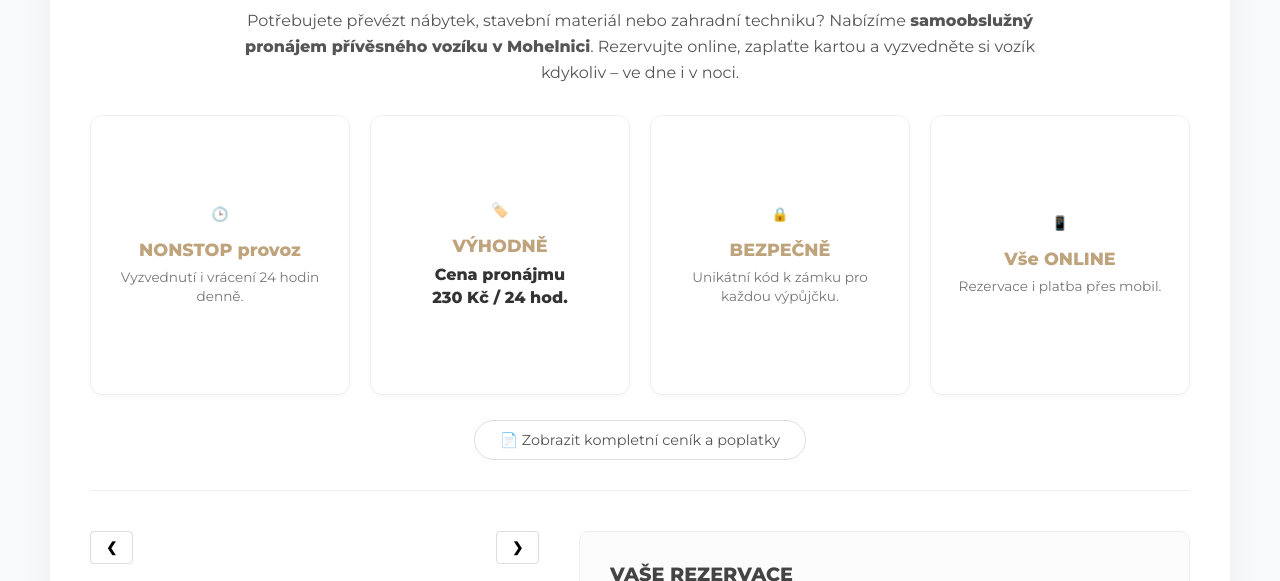
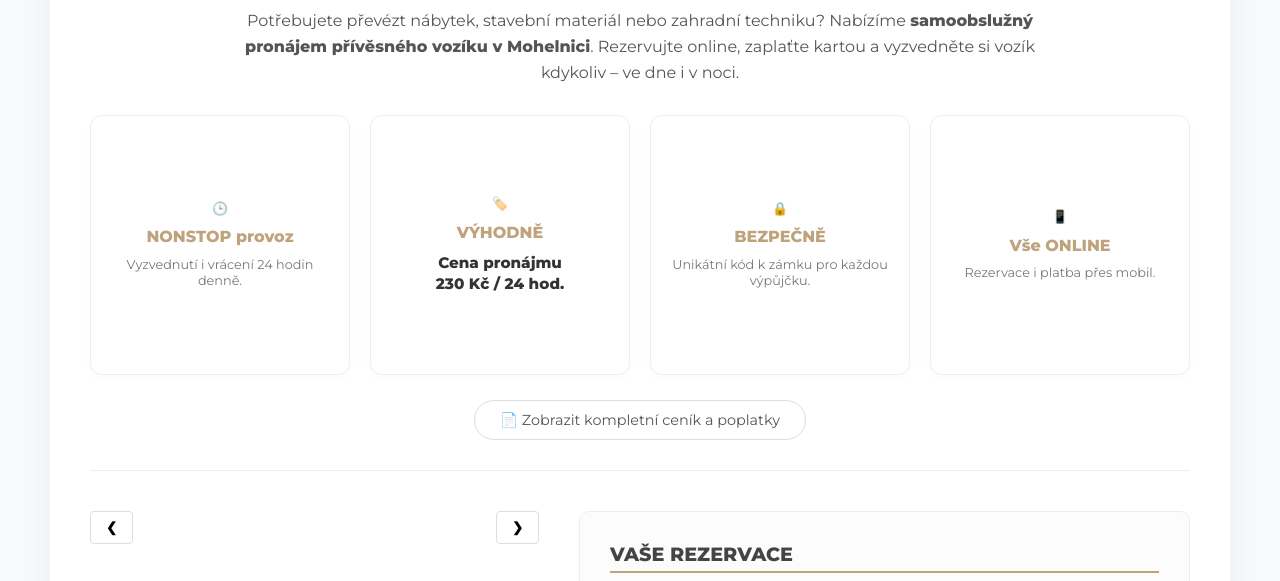
Before and after one commit to mhusicka/booking-app, a website: page booking-app/public/index.html in a window 1280 px wide. Shown: the part 142-723 px from the top of the page. Drawn offline with Linux system fonts and the light colour scheme; no server answers.

Commit message:
Update style.css

```diff
--- a/booking-app/public/style.css
+++ b/booking-app/public/style.css
@@ -1,61 +1,89 @@
-/* ZÁKLAD */
+/* 1. ZÁKLAD */
 body { font-family: 'Montserrat', sans-serif; background: #f8f9fa; color: #333; margin: 0; padding: 20px; }
 .main-container { max-width: 1100px; margin: 0 auto; background: white; padding: 40px; border-radius: 8px; box-shadow: 0 10px 30px rgba(0,0,0,0.05); }
 
 h1 { text-align: center; text-transform: uppercase; letter-spacing: 2px; margin-bottom: 30px; font-weight: 800; color: #333; }
 h2 { font-size: 1.2rem; border-bottom: 2px solid #bfa37c; padding-bottom: 5px; text-transform: uppercase; margin-top: 0; color: #444; }
 
-/* HORNÍ OKNA - Velké ikony */
+/* 2. HORNÍ OKNA (Oprava ikon a zarovnání) */
 .about-section { text-align: center; margin-bottom: 40px; border-bottom: 1px solid #eee; padding-bottom: 30px; }
 .about-section p { max-width: 800px; margin: 0 auto 30px; line-height: 1.6; color: #555; }
-.features-grid { display: grid; grid-template-columns: repeat(auto-fit, minmax(180px, 1fr)); gap: 20px; margin-bottom: 20px; }
+
+.features-grid {
+    display: grid;
+    grid-template-columns: repeat(auto-fit, minmax(180px, 1fr));
+    gap: 20px;
+    margin-bottom: 20px;
+}
 
 .feature-item {
     background: #fff;
     border: 1px solid #eee;
-    padding: 25px 15px;
+    padding: 20px;           /* Menší padding aby se obsah vešel */
     border-radius: 12px;
     display: flex;
     flex-direction: column;
-    justify-content: center;
-    align-items: center;
-    aspect-ratio: 1 / 1;
+    justify-content: center; /* Vertikální centrování */
+    align-items: center;     /* Horizontální centrování */
+    aspect-ratio: 1 / 1;     /* Drží čtverec */
     transition: transform 0.2s, box-shadow 0.2s;
     box-shadow: 0 4px 10px rgba(0,0,0,0.02);
+    gap: 10px;               /* Mezera mezi ikonou a textem */
 }
 .feature-item:hover { transform: translateY(-5px); border-color: #bfa37c; box-shadow: 0 8px 15px rgba(0,0,0,0.05); }
 
-/* OPRAVA: Velké ikony */
-.feature-icon { font-size: 3.5rem; margin-bottom: 15px; display: block; }
-.feature-item strong { display: block; color: #bfa37c; font-size: 1.1rem; margin-bottom: 8px; }
-.feature-item span { font-size: 0.85rem; color: #777; line-height: 1.4; }
-.feature-item.price-item .price-val { color: #333; font-weight: bold; font-size: 1rem; line-height: 1.4; }
+/* OPRAVENÉ IKONY - Tak akorát */
+.feature-icon {
+    font-size: 2.8rem;       /* Zmenšeno z 3.5rem */
+    line-height: 1;
+    display: block;
+    margin: 0;               /* Mezery řeší 'gap' v rodiči */
+}
+
+.feature-item strong {
+    display: block;
+    color: #bfa37c;
+    font-size: 1rem;
+    line-height: 1.2;
+    margin: 0;
+}
+
+.feature-item span {
+    font-size: 0.8rem;
+    color: #777;
+    line-height: 1.3;
+}
+
+.feature-item.price-item .price-val {
+    color: #333;
+    font-weight: bold;
+    font-size: 0.95rem;
+    line-height: 1.4;
+}
 
 .btn-outline { display: inline-block; padding: 10px 25px; border: 1px solid #ddd; border-radius: 30px; text-decoration: none; color: #555; font-size: 0.9rem; transition: 0.3s; background: white; }
 .btn-outline:hover { border-color: #bfa37c; color: #bfa37c; }
 
-/* LAYOUT 40/60 */
+/* 3. LAYOUT (Kalendář a Formulář) */
 .content-wrapper { display: flex; gap: 40px; flex-wrap: wrap; align-items: flex-start; }
 .calendar-section { flex: 0.9; min-width: 320px; }
 #booking-form { flex: 1.1; min-width: 340px; background: #fcfcfc; border: 1px solid #eee; padding: 30px; border-radius: 10px; }
 
-/* KALENDÁŘ - Oprava hoveru */
+/* KALENDÁŘ */
 .controls { display: flex; justify-content: space-between; align-items: center; margin-bottom: 20px; }
 .nav-btn { background: white; border: 1px solid #ddd; padding: 8px 15px; cursor: pointer; border-radius: 4px; font-weight: bold; }
 .days-grid { display: grid; grid-template-columns: repeat(7, 1fr); gap: 6px; }
 
 .day { padding: 15px 5px; text-align: center; background: white; border: 1px solid #eee; cursor: pointer; border-radius: 4px; font-size: 0.9rem; transition: background-color 0.2s; }
+.weekday { font-weight: bold; color: #888; font-size: 0.8rem; padding-bottom: 10px; text-align: center; }
 
-/* HOVER EFEKTY */
+/* Hover a stavy */
 .day:hover:not(.booked):not(.past) { background-color: #f0f0f0; border-color: #ccc; }
+.day.booked { background: #f0f0f0; color: #ccc; cursor: not-allowed; text-decoration: line-through; }
+.day.past { background: #fcfcfc; color: #eee; cursor: default; }
 .day.range-start, .day.range-end { background: #bfa37c !important; color: white; border-color: #bfa37c; }
 .day.range { background: #fdf5e8; }
-/* Třída pro JS hover range */
 .day.hover-range { background-color: #fdf5e8; border-color: #f3e9d9; }
-
-.day.booked { background: #f0f0f0; color: #ccc; cursor: not-allowed; text-decoration: line-through; }
-.day.past { background: #fcfcfc; color: #eee; cursor: default; }
-.weekday { font-weight: bold; color: #888; font-size: 0.8rem; padding-bottom: 10px; text-align: center; }
 
 #legend { display: flex; gap: 20px; justify-content: center; margin-top: 20px; font-size: 0.8rem; }
 .legend-item { display: flex; align-items: center; gap: 8px; }
@@ -81,12 +109,12 @@ input { width: 100%; padding: 12px; border: 1px solid #ddd; border-radius: 6px;
 .btn-pay:hover:not(:disabled) { background: #bfa37c; }
 .btn-pay:disabled { background: #ccc; cursor: not-allowed; }
 
-/* OPRAVA CHECKBOXU */
+/* Checkbox */
 .terms-row { margin-top: 20px; font-size: 0.8rem; display: flex; align-items: flex-start; gap: 10px; line-height: 1.5; color: #666; }
 .terms-row input { width: 18px; height: 18px; margin-top: 2px; cursor: pointer; }
 .terms-row label { cursor: pointer; font-weight: normal; margin: 0; }
 
-/* NOVÉ SEKCE */
+/* 4. NOVÉ SEKCE */
 .process-section { margin-top: 60px; text-align: center; border-top: 1px solid #eee; padding-top: 40px; }
 .process-grid { display: flex; justify-content: space-around; flex-wrap: wrap; gap: 30px; margin-top: 30px; }
 .process-step { flex: 1; min-width: 200px; max-width: 300px; }
@@ -94,7 +122,7 @@ input { width: 100%; padding: 12px; border: 1px solid #ddd; border-radius: 6px;
 .map-section { margin-top: 60px; text-align: center; }
 .map-container { width: 100%; border-radius: 8px; overflow: hidden; border: 1px solid #ddd; box-shadow: 0 4px 10px rgba(0,0,0,0.05); }
 
-/* ZÁPATÍ - OPRAVA */
+/* 5. ZÁPATÍ */
 .site-footer { background: #222; color: #ccc; padding: 50px 20px 20px; margin-top: 80px; border-top: 4px solid #bfa37c; }
 .footer-grid { display: flex; justify-content: space-between; max-width: 1100px; margin: 0 auto; gap: 40px; flex-wrap: wrap; }
 .footer-col { flex: 1; min-width: 250px; }
@@ -102,10 +130,8 @@ input { width: 100%; padding: 12px; border: 1px solid #ddd; border-radius: 6px;
 .footer-col p, .footer-col a { color: #aaa; text-decoration: none; font-size: 0.9rem; line-height: 1.6; }
 .footer-col a:hover { color: #fff; }
 
-/* OPRAVA OBRÁZKŮ V ZÁPATÍ */
 .payment-logos { display: flex; gap: 10px; margin-top: 10px; background: #fff; padding: 8px 12px; border-radius: 4px; display: inline-flex; align-items: center; }
 .payment-logos img { height: 28px; width: auto; display: block; }
-
 .footer-bottom { text-align: center; margin-top: 40px; padding-top: 20px; border-top: 1px solid #333; color: #666; font-size: 0.8rem; }
 
 @media (max-width: 800px) { .content-wrapper { flex-direction: column; } .features-grid { grid-template-columns: 1fr 1fr; } }
```
